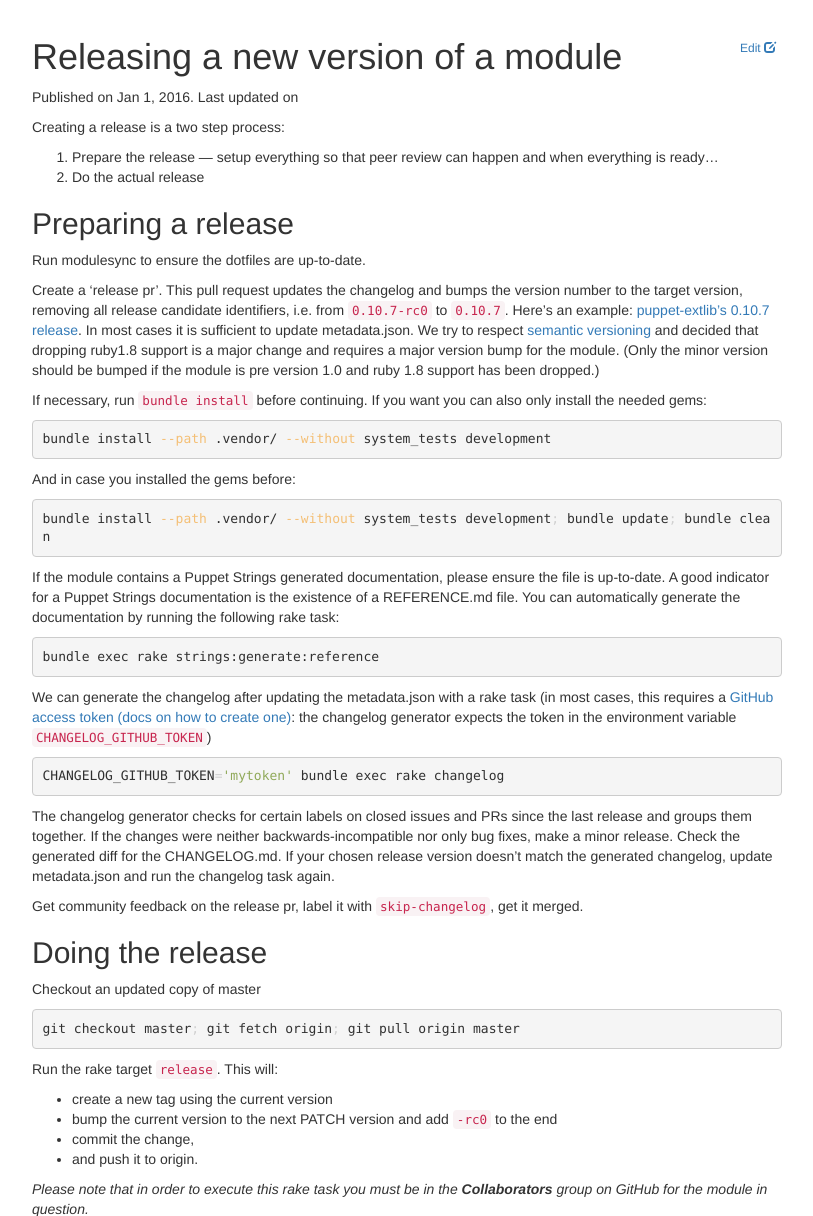
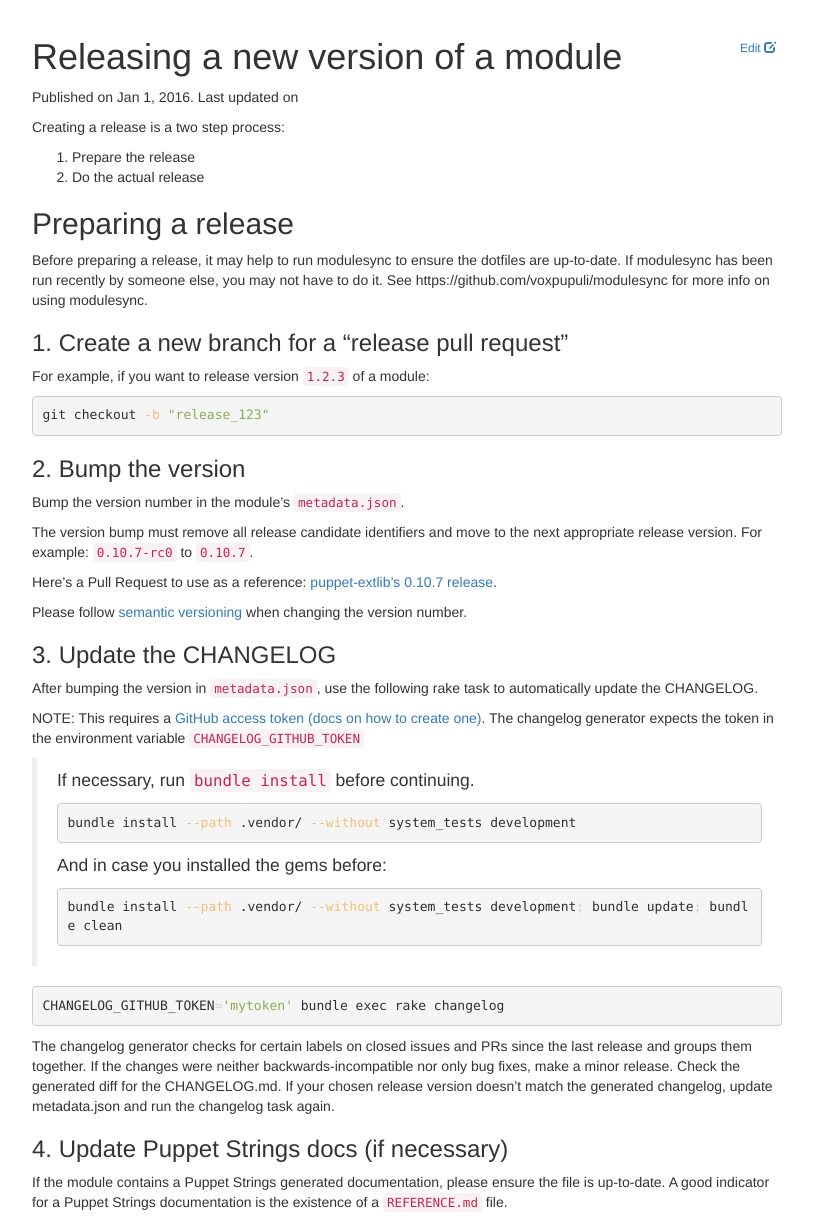
Before and after one commit to voxpupuli/voxpupuli.github.io, a Jekyll site: the page built from _docs/releasing_version.md, in a window 1280 px wide and 1400 px high, cut to the strip 184-1400 px from the top of the window. Shown: the whole strip, without its empty margins (233-1046 px from the left). Built offline with Jekyll 4.4.1, drawn with Linux system fonts in a browser that asks for light colours; nearby versions of some CDN libraries; some of the changed text lies outside the part shown.

Commit message:
Clarify module release documentation

````diff
--- a/_docs/releasing_version.md
+++ b/_docs/releasing_version.md
@@ -6,68 +6,99 @@ summary: How to perform a complete version release, including modulesync and pub
 ---
 
 Creating a release is a two step process:
-1. Prepare the release — setup everything so that peer review can happen and when everything is ready…
+1. Prepare the release
 2. Do the actual release
 
 ## Preparing a release
 
-Run modulesync to ensure the dotfiles are up-to-date.
+Before preparing a release, it may help to run modulesync to ensure the
+dotfiles are up-to-date. If modulesync has been run recently by someone else,
+you may not have to do it. See https://github.com/voxpupuli/modulesync for more
+info on using modulesync.
 
-Create a 'release pr'. This pull request updates the changelog and bumps the
-version number to the target version, removing all release candidate
-identifiers, i.e. from `0.10.7-rc0` to `0.10.7`. Here's an example:
+### 1. Create a new branch for a "release pull request"
+
+For example, if you want to release version `1.2.3` of a module:
+```bash
+git checkout -b "release_123"
+```
+
+### 2. Bump the version
+
+Bump the version number in the module's `metadata.json`.
+
+The version bump must remove all release candidate identifiers and move to the
+next appropriate release version. For example: `0.10.7-rc0` to `0.10.7`.
+
+Here's a Pull Request to use as a reference:
 [puppet-extlib's 0.10.7 release](https://github.com/voxpupuli/puppet-extlib/pull/43).
-In most cases it is sufficient to update metadata.json. We try
-to respect [semantic versioning](http://semver.org/) and decided that dropping ruby1.8
-support is a major change and requires a major version bump for the module.
-(Only the minor version should be bumped if the module is pre version 1.0 and
-ruby 1.8 support has been dropped.)
 
-If necessary, run `bundle install` before continuing. If you want you can also only install the needed gems:
+Please follow [semantic versioning](http://semver.org/) when changing the
+version number.
+
+### 3. Update the CHANGELOG
+
+After bumping the version in `metadata.json`, use the following rake task to
+automatically update the CHANGELOG.
+
+NOTE: This requires a [GitHub access token (docs on how to create
+one)](https://help.github.com/en/github/authenticating-to-github/creating-a-personal-access-token-for-the-command-line).
+The changelog generator expects the token in the environment variable
+`CHANGELOG_GITHUB_TOKEN`
+
+> If necessary, run `bundle install` before continuing.
+> ```bash
+> bundle install --path .vendor/ --without system_tests development
+> ```
+>
+> And in case you installed the gems before:
+> ```bash
+> bundle install --path .vendor/ --without system_tests development; bundle update; bundle clean
+> ```
 
 ```bash
-bundle install --path .vendor/ --without system_tests development
+CHANGELOG_GITHUB_TOKEN='mytoken' bundle exec rake changelog
 ```
 
-And in case you installed the gems before:
+The changelog generator checks for certain labels on closed issues and PRs
+since the last release and groups them together. If the changes were neither
+backwards-incompatible nor only bug fixes, make a minor release. Check the
+generated diff for the CHANGELOG.md. If your chosen release version doesn't
+match the generated changelog, update metadata.json and run the changelog task
+again.
 
-```bash
-bundle install --path .vendor/ --without system_tests development; bundle update; bundle clean
-```
+### 4. Update Puppet Strings docs (if necessary)
 
 If the module contains a Puppet Strings generated documentation, please
 ensure the file is up-to-date. A good indicator for a Puppet Strings
-documentation is the existence of a REFERENCE.md file. You can automatically
-generate the documentation by running the following rake task:
+documentation is the existence of a `REFERENCE.md` file.
+
+Run the following rake task to update `REFERENCE.md`:
 
 ```bash
 bundle exec rake strings:generate:reference
 ```
 
-We can generate the changelog after updating the metadata.json with a rake task
-(in most cases, this requires a
-[GitHub access token (docs on how to create one)](https://help.github.com/en/github/authenticating-to-github/creating-a-personal-access-token-for-the-command-line):
-the changelog generator expects the token in the environment variable `CHANGELOG_GITHUB_TOKEN`)
+### 5. Create the Release Pull Request
 
-```bash
-CHANGELOG_GITHUB_TOKEN='mytoken' bundle exec rake changelog
-```
+Push your branch up to the module's repo or to a fork of the repo then create
+the Pull Request.
 
-The changelog generator checks for certain labels on closed issues and PRs since
-the last release and groups them together. If the changes were neither
-backwards-incompatible nor only bug fixes, make a minor release. Check the
-generated diff for the CHANGELOG.md. If your chosen release version doesn't
-match the generated changelog, update metadata.json and run the changelog task again.
-
-Get community feedback on the release pr, label it with `skip-changelog`, get it merged.
+Once created, get community feedback on the PR in Slack or IRC, label it with
+`skip-changelog`, and then get it merged after approval.
 
 ## Doing the release
 
-Checkout an updated copy of master
+After your Pull Request from above gets merged, the next step is to do the
+release.
+
+### 1. Checkout an updated copy of master
 
 ```bash
 git checkout master; git fetch origin; git pull origin master
 ```
+
+### 2. Run the 'release' rake task
 
 Run the rake target `release`. This will:
 
````
